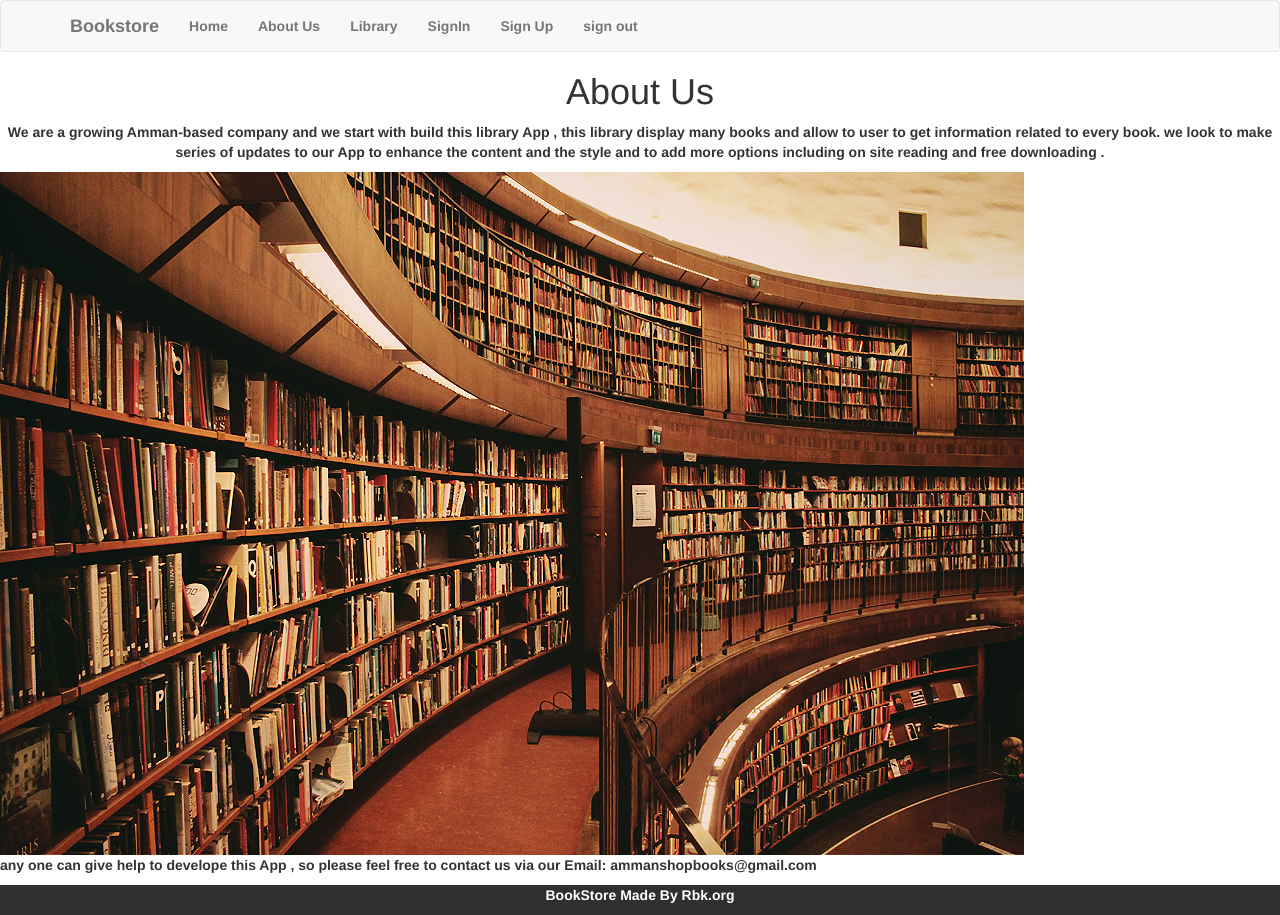
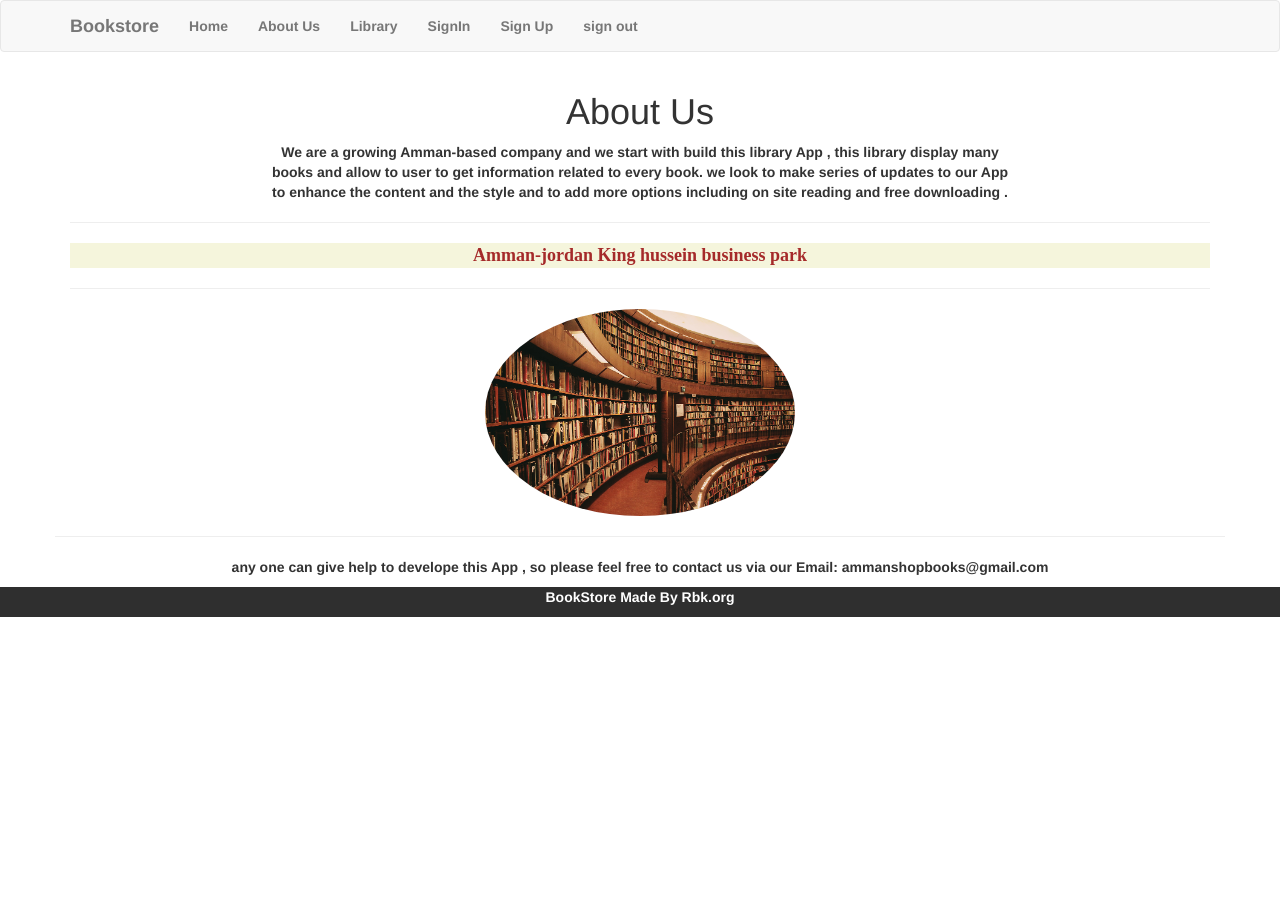
Before and after one commit to galactic-rbk/Book-shop, a website: page client/index.html at #/aboutus in a window 1280 px wide. After the commit the page ends 800 px from the top, so only its background shows below. Drawn offline with Linux system fonts and the light colour scheme.

Commit message:
about us

```diff
--- a/client/app/account/aboutus.html
+++ b/client/app/account/aboutus.html
@@ -1,13 +1,28 @@
-<div >
- <h1 style="text-align: center;">About Us</h1>
- <p style="text-align:center; " >
+<div class="container">
+<div class="row" style="text-align: center">
+	<div class="col-md-2"></div>
+	<div class="col-md-8">
+		<h1 style="text-align: center;">About Us</h1>
+
   We are a growing Amman-based company and we start
   with build this library App , this library display many books and allow to user to get information related to every book.
   we look to make series of updates to our App to enhance the
   content and the style and to add more options including on site reading and free downloading .
 
- </p>
- <img data-u="image" src="app/main/img/about.jpg"/>
+	</div>
+	<div class="col-md-2"></div>
+
+
+
+</div>
+ <hr> <p style="    text-align: center;
+    background-color: beige;
+    font-size: large;
+    font-family: -webkit-pictograph;
+    color: brown;">Amman-jordan King hussein business park</p><hr>
+<div class="row" style="text-align: center;">
+	<img src="app/main/img/about.jpg" class="img-circle" height="207px">
+	<hr>
 
  <p>
       any one can give help to develope this App , so please
@@ -15,5 +30,5 @@
      feel free to contact us via our Email: ammanshopbooks@gmail.com
 
  </p>
-
 </div>
+</div>
```
